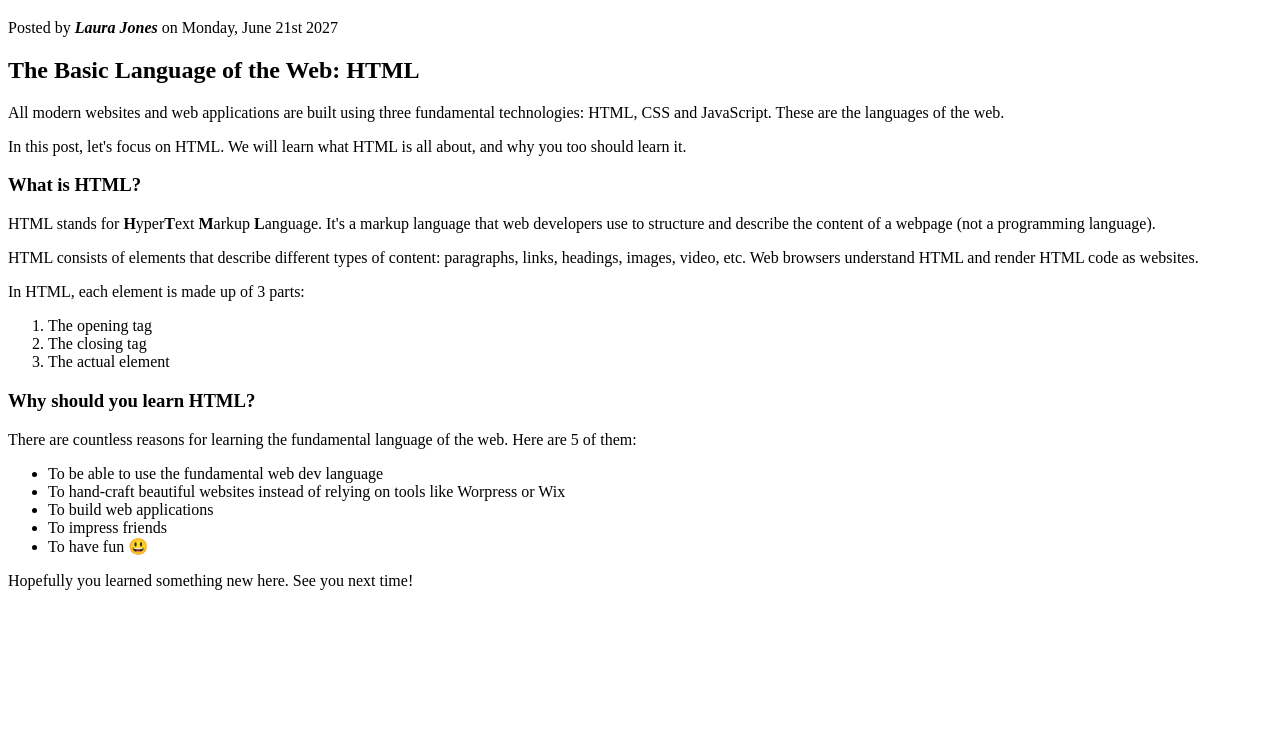
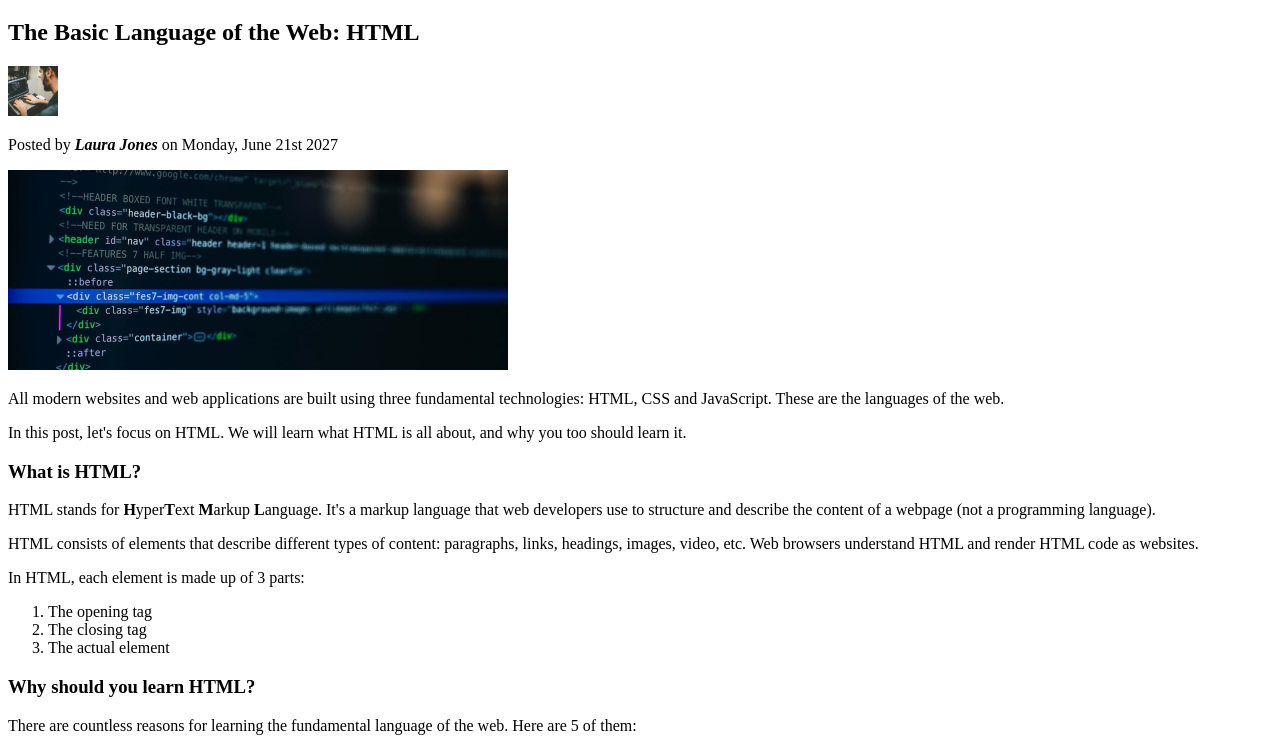
Before and after one commit to AlaaHamdyMohammadi/Web-Development-Principles, a plain HTML site: page 01-Test/index.html in a window 1280 px wide. Shown: the part 62-800 px from the top of the page. Drawn offline with Linux system fonts and the light colour scheme.

Commit message:
feat images and attributes

```diff
--- a/01-Test/index.html
+++ b/01-Test/index.html
@@ -7,10 +7,12 @@
   </head>
   <body>
     <h1>📘 The Code Magazine</h1>
+    <h2>The Basic Language of the Web: HTML</h2>
+    <img src="related-1.jpg" alt="related-1" width="50" height="50">
     <p>
       Posted by <b><i>Laura Jones</i></b> on Monday, June 21st 2027
     </p>
-    <h2>The Basic Language of the Web: HTML</h2>
+    <img src="post-img.jpg" alt="postImg" width="500" height="200">
     <p>
       All modern websites and web applications are built using three fundamental
       technologies: HTML, CSS and JavaScript. These are the languages of the
```
